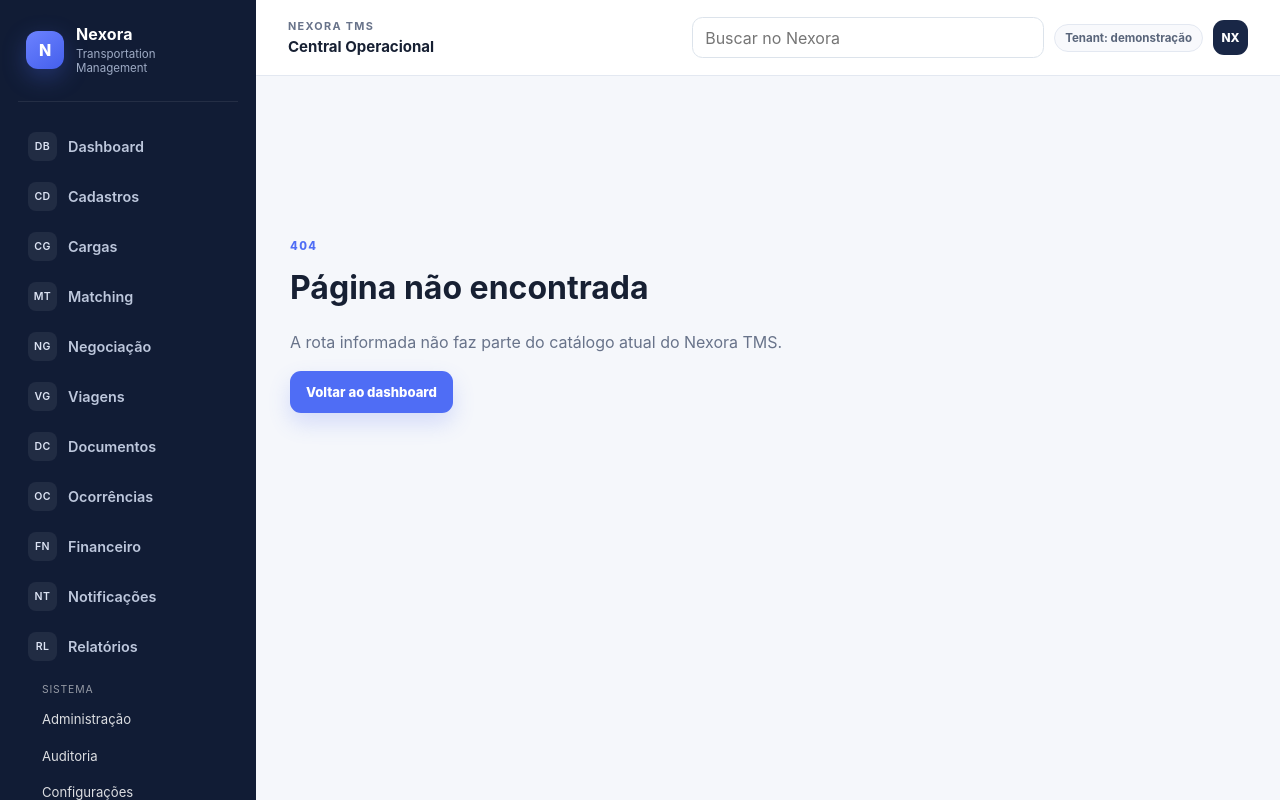
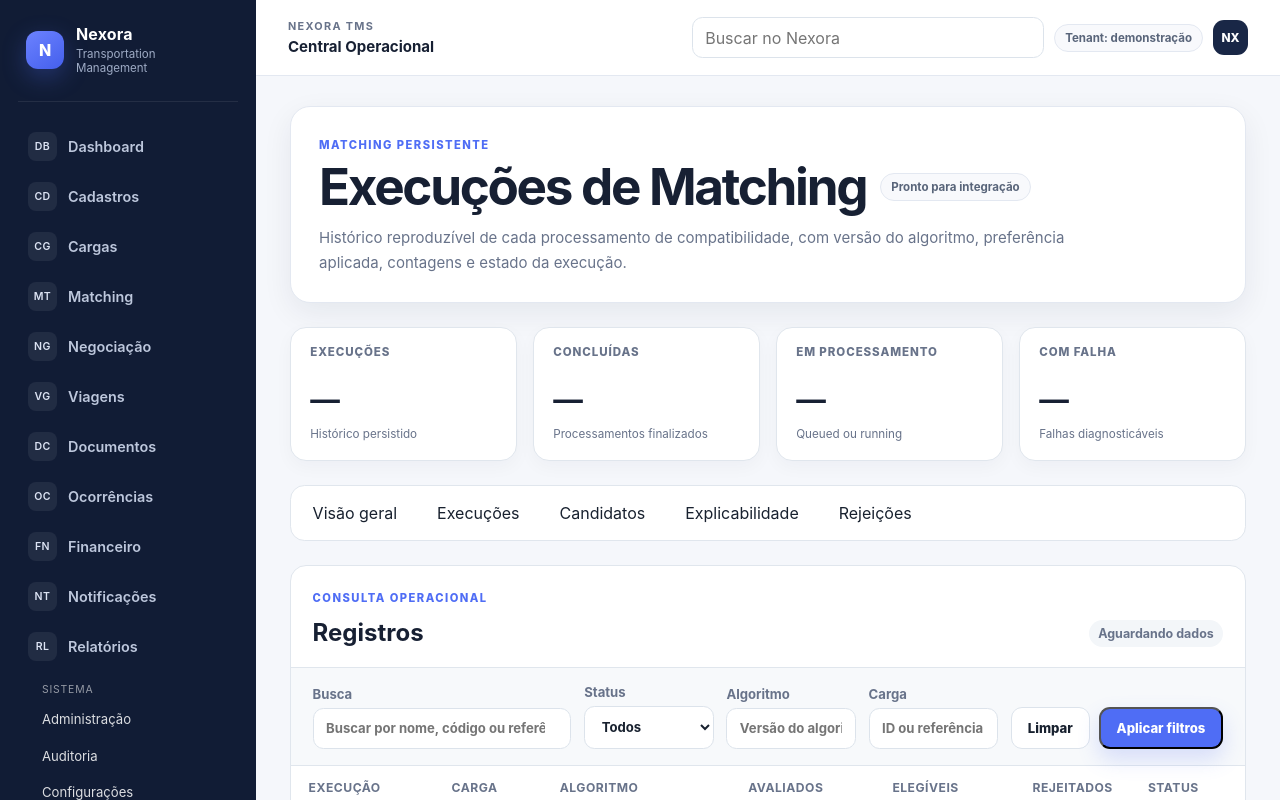
Before and after one commit to brunabarrichello/nexora-tms, a Next.js app in the folder apps/web/: page /matching/execucoes in a window 1280 px wide. Before the commit this address had no page. Shown: the top 800 px of the page. Built offline with nearby package versions, Linux system fonts and the light colour scheme.

Commit message:
feat(web): add matching executions page

```diff
--- /dev/null
+++ b/apps/web/app/matching/execucoes/page.tsx
@@ -0,0 +1,44 @@
+import { OperationalPage } from '../../_components/operational-page';
+
+export const metadata = { title: 'Execuções de Matching' };
+
+export default function Page() {
+  return (
+    <OperationalPage
+      eyebrow="Matching persistente"
+      title="Execuções de Matching"
+      description="Histórico reproduzível de cada processamento de compatibilidade, com versão do algoritmo, preferência aplicada, contagens e estado da execução."
+      metrics={[
+        { label: 'Execuções', helper: 'Histórico persistido' },
+        { label: 'Concluídas', helper: 'Processamentos finalizados' },
+        { label: 'Em processamento', helper: 'Queued ou running' },
+        { label: 'Com falha', helper: 'Falhas diagnosticáveis' },
+      ]}
+      filters={[
+        { label: 'Status', name: 'status', options: ['queued', 'running', 'completed', 'failed', 'cancelled'] },
+        { label: 'Algoritmo', name: 'algorithm', placeholder: 'Versão do algoritmo' },
+        { label: 'Carga', name: 'request', placeholder: 'ID ou referência da carga' },
+      ]}
+      columns={[
+        { key: 'run', label: 'Execução' },
+        { key: 'request', label: 'Carga' },
+        { key: 'algorithm', label: 'Algoritmo' },
+        { key: 'evaluated', label: 'Avaliados', align: 'right' },
+        { key: 'eligible', label: 'Elegíveis', align: 'right' },
+        { key: 'rejected', label: 'Rejeitados', align: 'right' },
+        { key: 'status', label: 'Status' },
+      ]}
+      tabs={[
+        { href: '/matching', label: 'Visão geral' },
+        { href: '/matching/execucoes', label: 'Execuções' },
+        { href: '/matching/candidatos', label: 'Candidatos' },
+        { href: '/matching/explicabilidade', label: 'Explicabilidade' },
+        { href: '/matching/rejeicoes', label: 'Rejeições' },
+      ]}
+      integrationNotes={[
+        'Fonte futura: matching_runs, com parâmetros e snapshot das regras usados em cada execução.',
+        'Falhas preservam código e mensagem sem apagar resultados de execuções anteriores.',
+      ]}
+    />
+  );
+}
```
